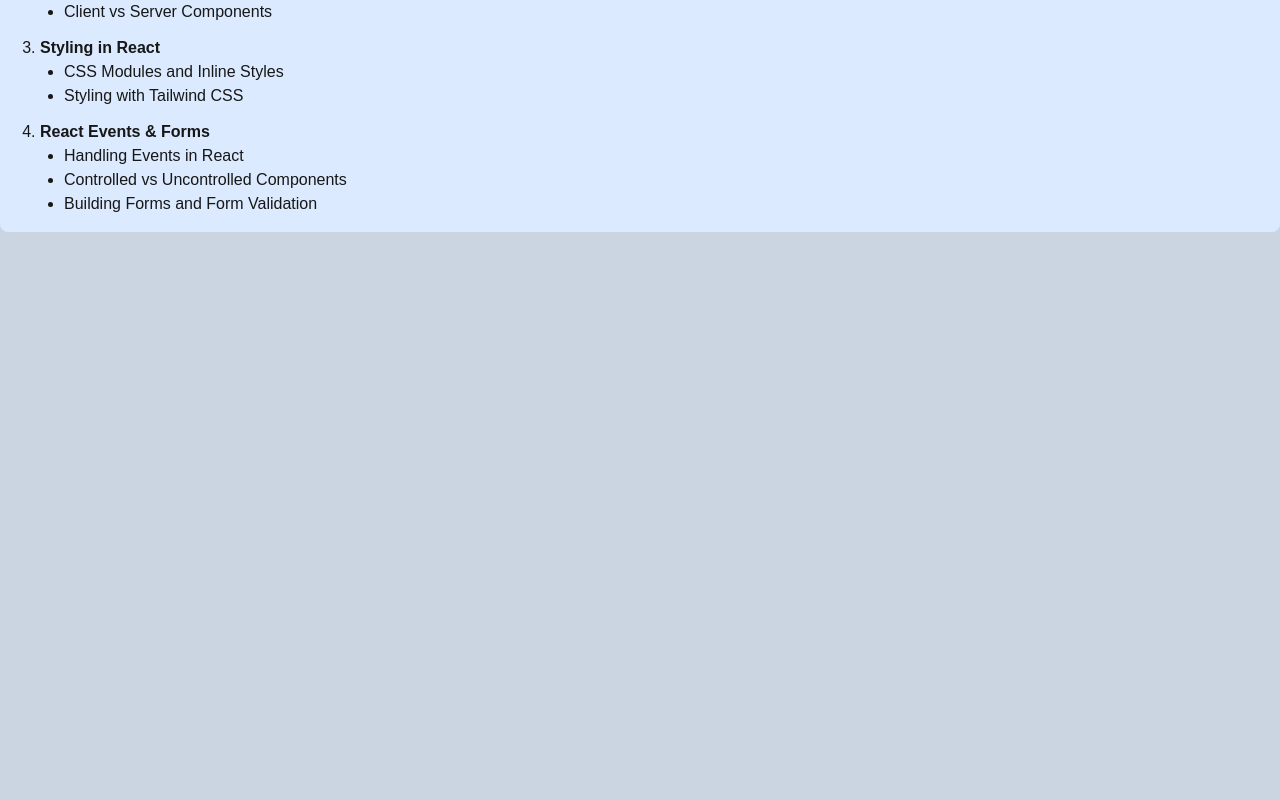
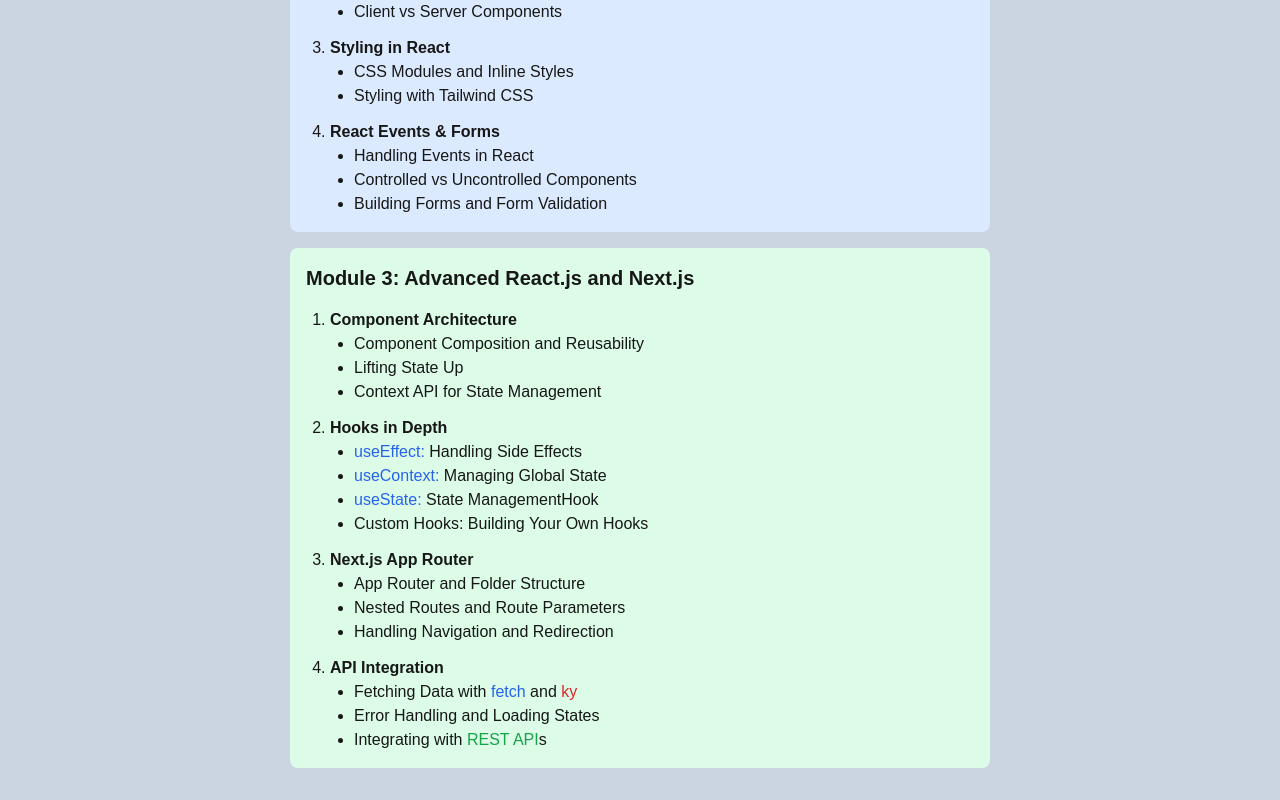
Before and after one commit to hashaaan/evotech-next, a Next.js app: page /syllabus in a window 1280 px wide. Shown: the part 744-1544 px from the top of the page. Before the commit the page ends 1008 px from the top, so only its background shows below. Built offline with nearby package versions, Linux system fonts and the light colour scheme.

Commit message:
Update syllabus for React and Next

```diff
--- /dev/null
+++ b/app/api/v1/login/constants.ts
@@ -0,0 +1,3 @@
+export const LOGIN = {
+  username: "Hashan Shalitha",
+};
--- /dev/null
+++ b/app/api/v1/login/route.ts
@@ -0,0 +1,7 @@
+import { NextRequest, NextResponse } from "next/server";
+import { LOGIN } from "./constants";
+
+export const GET = async (req: NextRequest) => {
+  console.log("REQ::", req);
+  return NextResponse.json(LOGIN);
+};
--- /dev/null
+++ b/app/lib/api.ts
@@ -0,0 +1,9 @@
+import ky from "ky";
+
+// Creating an API instance
+// api: This is the exported instance of ky configured with specific options. It can be reused across the application for making HTTP requests.
+export const api = ky.create({
+  prefixUrl: process.env.NEXT_PUBLIC_API_URL, // This prepends a base URL to every request made with this api instance.
+  timeout: 60000, // Sets the maximum time (in milliseconds) a request can take before being aborted.
+  retry: 0, // Configures how many times a failed request should automatically retry.
+});
--- /dev/null
+++ b/app/lib/apis/server.js
@@ -0,0 +1,6 @@
+import { api } from "@/app/lib/api";
+
+export const loginUser = async () => {
+  const data = await api.get("login").json();
+  console.log("Login", data);
+};
--- a/app/login/page-d1.tsx
+++ /dev/null
@@ -1,7 +0,0 @@
-export default function LoginPage() {
-  return (
-    <div className="flex flex-col justify-center items-center w-full min-h-screen bg-yellow-200 text-black text-center">
-      <div className="bg-green-300 px-5 py-3 rounded-lg">Login</div>
-    </div>
-  );
-}
--- a/app/syllabus/page.tsx
+++ b/app/syllabus/page.tsx
@@ -1,6 +1,6 @@
 export default function SyllabusPage() {
   return (
-    <main className="container mx-auto">
+    <main className="container xl:max-w-[700px] mx-auto">
       <div className="py-8">
         <h1 className="text-3xl w-full text-center text-purple-900 font-bold font-mono mb-5">
           React.js and Next.js Mastering Course
@@ -47,7 +47,9 @@
             id="react-basics"
             className="bg-blue-100 w-full p-4 rounded-lg"
           >
-            <h2 className="font-bold text-xl mb-4">Module 2: React Basics</h2>
+            <h2 className="font-bold text-xl mb-4">
+              Module 2: React.js Basics
+            </h2>
             <ol className="list-decimal flex flex-col ml-6 gap-3">
               <li>
                 <p className="font-semibold">Introduction to React</p>
@@ -95,6 +97,69 @@
               </li>
             </ol>
           </section>
+
+          <section
+            id="advanced-react"
+            className="bg-green-100 w-full p-4 rounded-lg"
+          >
+            <h2 className="font-bold text-xl mb-4">
+              Module 3: Advanced React.js and Next.js
+            </h2>
+            <ol className="list-decimal flex flex-col ml-6 gap-3">
+              <li>
+                <p className="font-semibold">Component Architecture</p>
+                <ul className="list-disc ml-6">
+                  <li>Component Composition and Reusability</li>
+                  <li>Lifting State Up</li>
+                  <li>Context API for State Management</li>
+                </ul>
+              </li>
+
+              <li>
+                <p className="font-semibold">Hooks in Depth</p>
+                <ul className="list-disc ml-6">
+                  <li>
+                    <span className="text-blue-600">useEffect:</span> Handling
+                    Side Effects
+                  </li>
+                  <li>
+                    <span className="text-blue-600">useContext:</span> Managing
+                    Global State
+                  </li>
+                  <li>
+                    <span className="text-blue-600">useState:</span> State
+                    ManagementHook
+                  </li>
+                  <li>Custom Hooks: Building Your Own Hooks</li>
+                </ul>
+              </li>
+
+              <li>
+                <p className="font-semibold">Next.js App Router</p>
+                <ul className="list-disc ml-6">
+                  <li>App Router and Folder Structure</li>
+                  <li>Nested Routes and Route Parameters</li>
+                  <li>Handling Navigation and Redirection</li>
+                </ul>
+              </li>
+
+              <li>
+                <p className="font-semibold">API Integration</p>
+                <ul className="list-disc ml-6">
+                  <li>
+                    Fetching Data with{" "}
+                    <span className="text-blue-600">fetch</span> and{" "}
+                    <span className="text-red-600">ky</span>
+                  </li>
+                  <li>Error Handling and Loading States</li>
+                  <li>
+                    Integrating with{" "}
+                    <span className="text-green-600">REST API</span>s
+                  </li>
+                </ul>
+              </li>
+            </ol>
+          </section>
         </div>
       </div>
     </main>
```
Also changed, not shown: package.json (+6 -5 lines), tsconfig.json (+7 -1 lines), app/lib/constants.ts (added), app/lib/types.ts (added), 1 other file (tests, documents, lock files or other folders).
